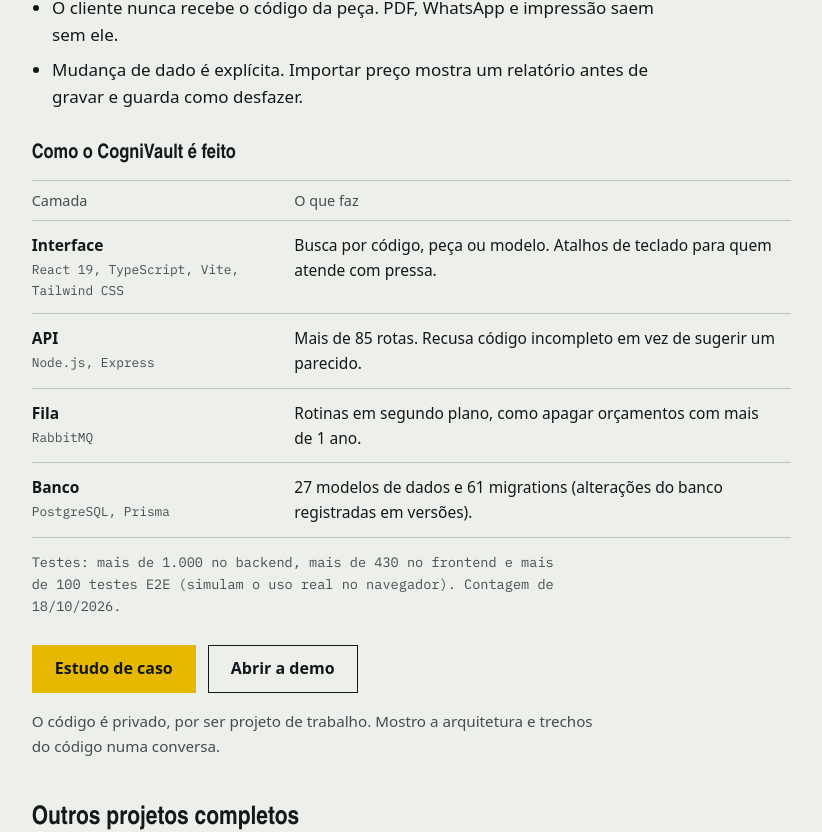
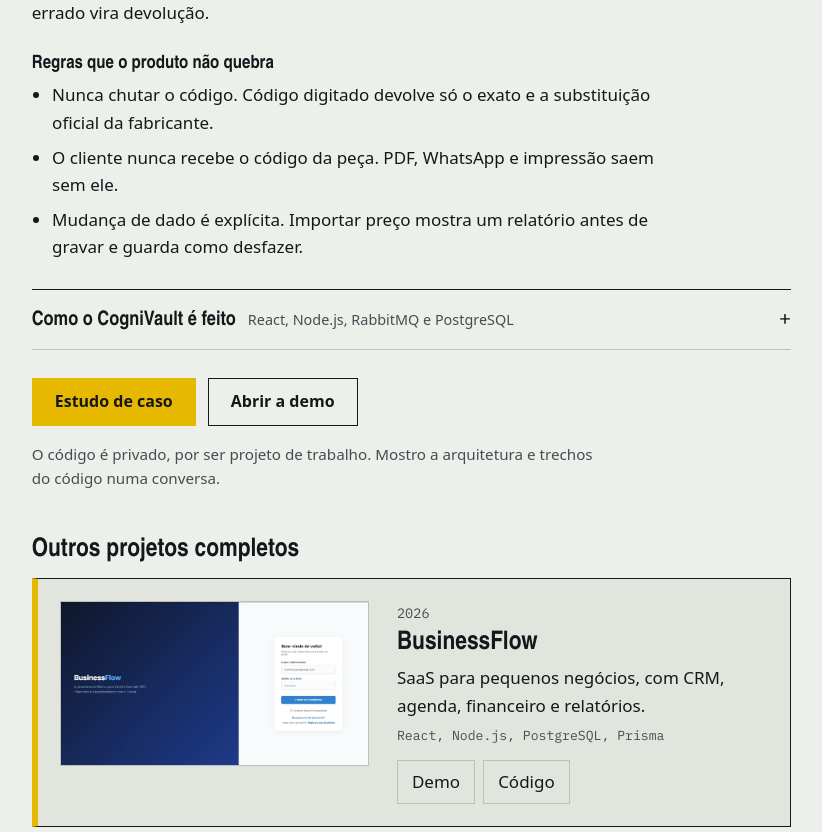
Before and after one commit to MatheusFranciscoLS/matheusFranciscoLS.github.io, a React (Vite) app in the folder meu-portfolio/: page / in a window 1280 px wide. Shown: the part 1831-2663 px from the top of the page, without its empty margins (399-1221 px from the left). Built offline with nearby package versions, Linux system fonts and the light colour scheme.

Commit message:
Pagina mais curta (tabela e cursos recolhiveis) e miniaturas dos projetos maiores
Co-Authored-By: Claude Sonnet 5.5 <noreply@anthropic.com>

```diff
--- a/meu-portfolio/src/App.jsx
+++ b/meu-portfolio/src/App.jsx
@@ -151,9 +151,12 @@ function Projects({ t, lang }) {
                 <li key={r}>{r}</li>
               ))}
             </ul>
-            <div className="flagship__parts">
+            <details className="flagship__parts">
+              <summary>
+                {t.hero.partsTitle}
+                <span>{t.hero.partsHint}</span>
+              </summary>
               <table className="parts">
-                <caption>{t.hero.partsTitle}</caption>
                 <thead>
                   <tr>
                     <th scope="col">{t.hero.partsHead.part}</th>
@@ -173,7 +176,7 @@ function Projects({ t, lang }) {
                 </tbody>
               </table>
               <p className="parts__tests">{t.hero.tests}</p>
-            </div>
+            </details>
             <div className="actions">
               <a className="btn btn--primary" href={paths[lang].caseStudy}>
                 {p.caseStudy}
@@ -269,12 +272,17 @@ function Path({ t }) {
               </div>
             ))}
           </dl>
-          <h3 className="sub">{p.coursesTitle}</h3>
-          <ul className="courses">
-            {p.courses.map((c) => (
-              <li key={c}>{c}</li>
-            ))}
-          </ul>
+          <details className="courses-box">
+            <summary>
+              {p.coursesTitle}
+              <span>({p.courses.length})</span>
+            </summary>
+            <ul className="courses">
+              {p.courses.map((c) => (
+                <li key={c}>{c}</li>
+              ))}
+            </ul>
+          </details>
         </div>
       </div>
     </section>
--- a/meu-portfolio/src/content.js
+++ b/meu-portfolio/src/content.js
@@ -44,6 +44,7 @@ export const content = {
       secondary: 'Baixar currículo',
       availability: 'Aberto a vagas de desenvolvedor full-stack júnior.',
       partsTitle: 'Como o CogniVault é feito',
+      partsHint: 'React, Node.js, RabbitMQ e PostgreSQL',
       partsHead: { part: 'Camada', does: 'O que faz' },
       parts: [
         {
@@ -236,6 +237,7 @@ export const content = {
       secondary: 'Download résumé',
       availability: 'Open to junior full-stack developer roles.',
       partsTitle: 'How CogniVault is built',
+      partsHint: 'React, Node.js, RabbitMQ and PostgreSQL',
       partsHead: { part: 'Layer', does: 'What it does' },
       parts: [
         {
--- a/meu-portfolio/src/site.css
+++ b/meu-portfolio/src/site.css
@@ -938,3 +938,58 @@ h4 {
 .timeline .timeline__list {
   list-style: disc;
 }
+
+/* Blocos recolhíveis: tabela do CogniVault e cursos */
+.flagship__parts summary,
+.courses-box summary {
+  cursor: pointer;
+  list-style: none;
+  display: flex;
+  flex-wrap: wrap;
+  align-items: baseline;
+  gap: 4px 12px;
+  padding: 12px 0;
+  border-top: 1.5px solid var(--ink);
+  border-bottom: 1px solid var(--line);
+  font-family: var(--font-display);
+  font-stretch: 78%;
+  font-weight: 800;
+  font-size: 1.25rem;
+}
+.flagship__parts summary span,
+.courses-box summary span {
+  font-family: var(--font-body);
+  font-stretch: 100%;
+  font-weight: 400;
+  font-size: 0.9rem;
+  color: var(--ink-2);
+}
+.flagship__parts summary::-webkit-details-marker,
+.courses-box summary::-webkit-details-marker {
+  display: none;
+}
+.flagship__parts summary::after,
+.courses-box summary::after {
+  content: '+';
+  margin-left: auto;
+  font-family: var(--font-mono);
+  font-weight: 400;
+}
+.flagship__parts[open] summary::after,
+.courses-box[open] summary::after {
+  content: '−';
+}
+.courses-box {
+  margin-top: 28px;
+}
+.courses-box .courses {
+  padding-top: 12px;
+}
+.flagship__parts table {
+  margin-top: 8px;
+}
+@media (min-width: 960px) {
+  .hero__grid {
+    grid-template-columns: minmax(0, 5fr) minmax(0, 7fr);
+  }
+}
```
